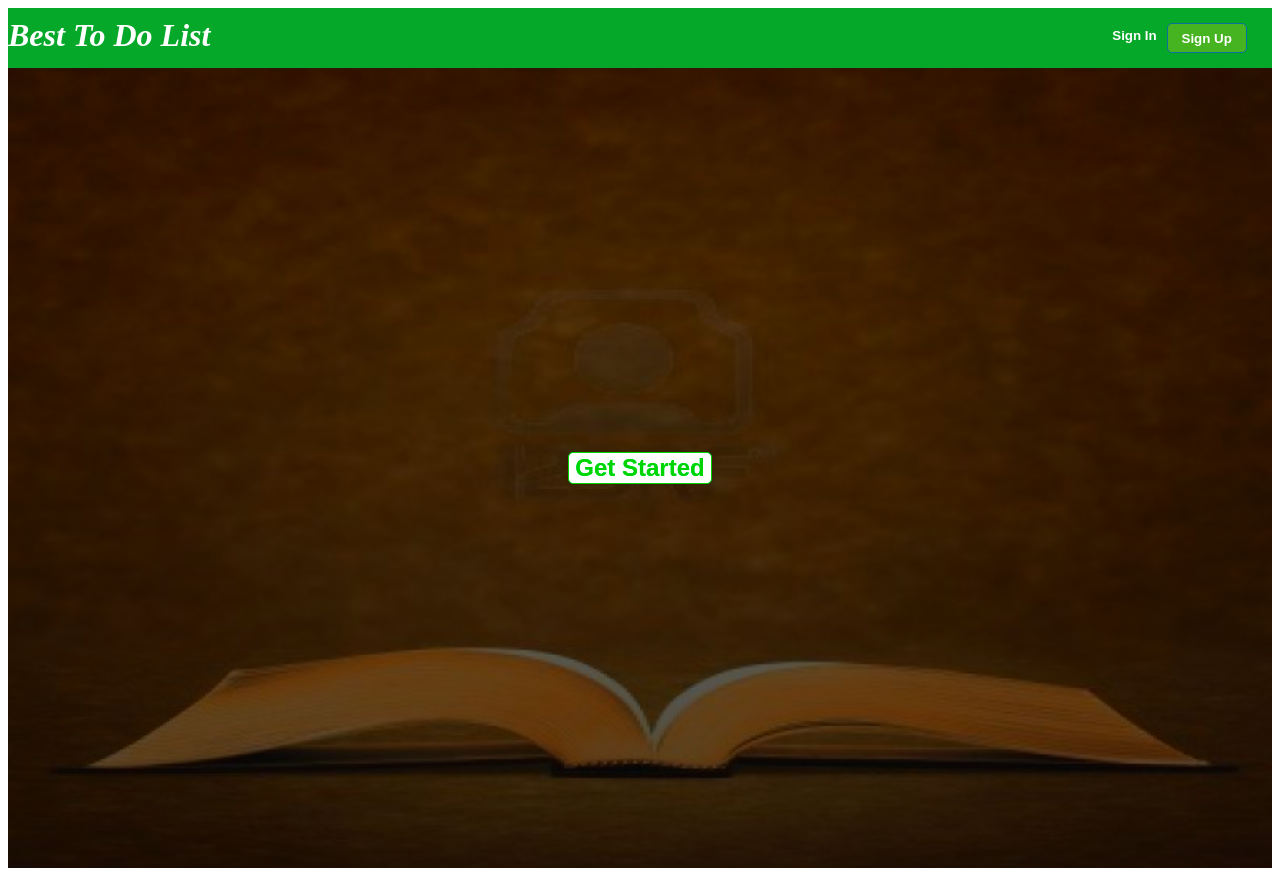
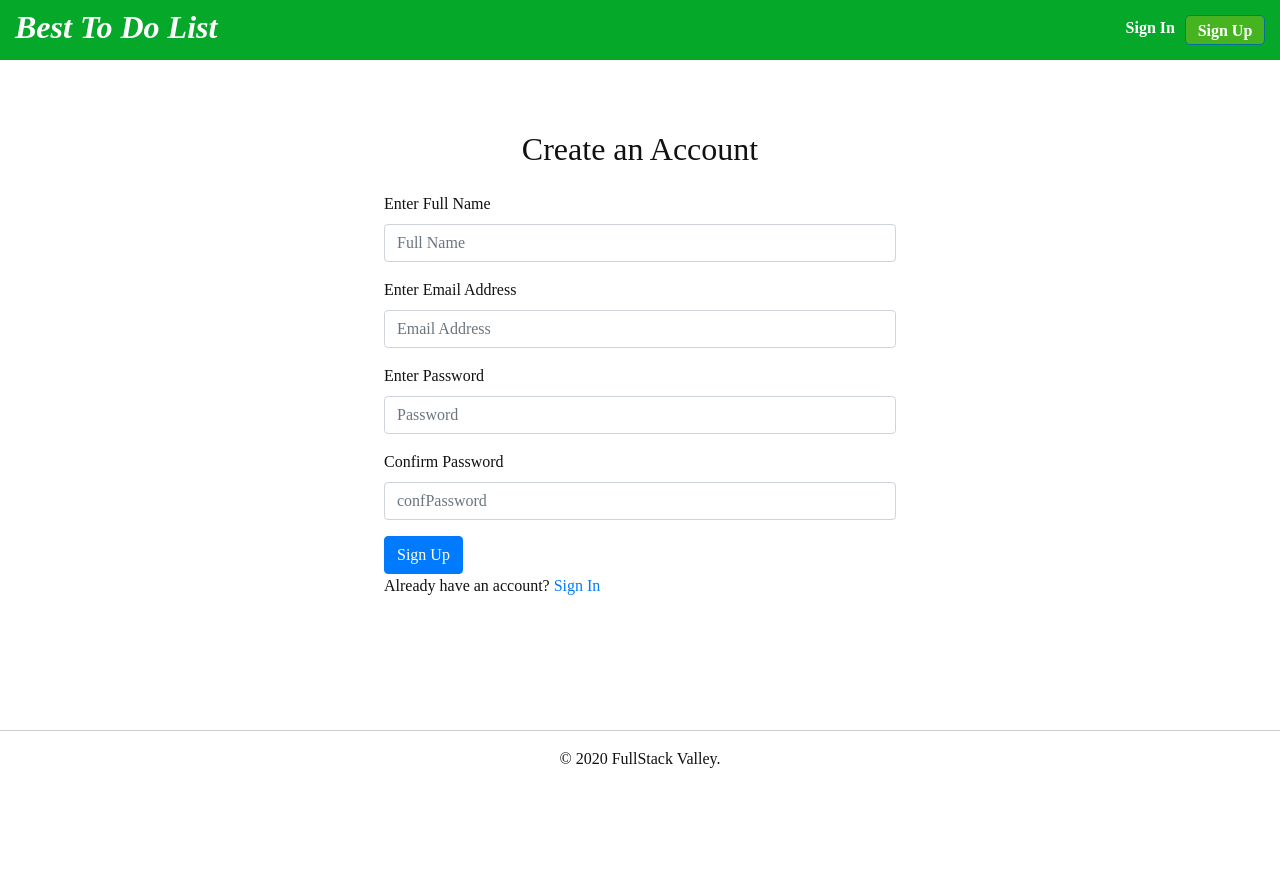
Before and after one commit to fadeomar/fullstack-todo, a React app in the folder client/: page /signup in a window 1280 px wide. After the commit the page ends 800 px from the top, so only its background shows below. Built offline with nearby package versions, Linux system fonts and the light colour scheme.

Commit message:
change redux by context (#9)
* create creatDataContext function using useReducer and createContext api

* use createDataContext to create authContext

* edit the signup aciton to sute the context

* add SIGNUP_USER_SUCESS case to the reducer

* create Footer

* create Layout

* del redux stuff

* add bootsrap

* install react router dom and classenames

* user router dom in the app

* create Wrapper container

* use navLink in the layout

* create Signup  component and use the context

* add validation inside onchange function

* add handleSubmit function

* add signup failure case in the auth reducer

* add initial state for the error

* get signup function from props

* use context to get signup action

* edi signup action in case error throgh the signup

* create sign in route

* add sign in tp the app

* edit the sign in action in case of success or fail

* add navLink for sign in in the navbar

* add initial state for signin error

* add cases for sign in in the auth reducer

```diff
--- a/client/public/index.html
+++ b/client/public/index.html
@@ -15,29 +15,23 @@
       user's mobile device or desktop. See https://developers.google.com/web/fundamentals/web-app-manifest/
     -->
     <link rel="manifest" href="%PUBLIC_URL%/manifest.json" />
-    <!--
-      Notice the use of %PUBLIC_URL% in the tags above.
-      It will be replaced with the URL of the `public` folder during the build.
-      Only files inside the `public` folder can be referenced from the HTML.
-
-      Unlike "/favicon.ico" or "favicon.ico", "%PUBLIC_URL%/favicon.ico" will
-      work correctly both with client-side routing and a non-root public URL.
-      Learn how to configure a non-root public URL by running `npm run build`.
-    -->
+    <link href="https://stackpath.bootstrapcdn.com/bootstrap/4.4.1/css/bootstrap.min.css" rel="stylesheet"
+      integrity="sha384-Vkoo8x4CGsO3+Hhxv8T/Q5PaXtkKtu6ug5TOeNV6gBiFeWPGFN9MuhOf23Q9Ifjh" crossorigin="anonymous">
     <title>React App</title>
+    <style>
+      * {
+        padding: 0;
+        margin: 0;
+        box-sizing: border-box;
+      }
+      body {
+        font-size: normal;
+        font-family: lora;
+        color: #111;
+      }
+    </style>
   </head>
   <body>
-    <noscript>You need to enable JavaScript to run this app.</noscript>
     <div id="root"></div>
-    <!--
-      This HTML file is a template.
-      If you open it directly in the browser, you will see an empty page.
-
-      You can add webfonts, meta tags, or analytics to this file.
-      The build step will place the bundled scripts into the <body> tag.
-
-      To begin the development, run `npm start` or `yarn start`.
-      To create a production bundle, use `npm run build` or `yarn build`.
-    -->
   </body>
 </html>
--- a/client/src/component/App.js
+++ b/client/src/component/App.js
@@ -1,14 +1,35 @@
-import React from 'react';
-import NavBar from '../component/Nav';
+import React, { useContext } from 'react';
 import Landing from '../component/Landing';
+import SignUp from './auth/SignUp';
+import SignIn from './auth/SignIn';
+import { Provider, Context } from '../context/authContext';
+import { Route, BrowserRouter as Router} from 'react-router-dom';
 
 function App() {
+  const { signUp, signIn } = useContext(Context)
   return (
     <div className="App">
-      <NavBar />
-      <Landing />
+      <Router>
+        <Route exact path="/" component={Landing}/>
+        <Route exact path="/signup" render={() => {
+          return <SignUp signUp={async (user) => {
+            await signUp(user)
+          }} />
+        }} />
+        <Route exact path="/signin" render={() => {
+          return <SignIn signIn={async (user) => {
+            await signIn(user)
+          }} />
+        }} />
+      </Router>
     </div>
   );
 }
 
-export default App;
+export default () => {
+  return (
+    <Provider >
+      <App />
+    </Provider>
+  )
+};
--- a/client/src/component/Landing/index.js
+++ b/client/src/component/Landing/index.js
@@ -1,8 +1,11 @@
 import React from 'react';
-import { Main } from './Styles'
+import { Main } from './Styles';
+import Navbar from '../Nav';
 
 const Landing = () => {
   return (
+    <>
+    <Navbar />
       <Main>
         <div className="container-fluid d-flex justify-content-center">
           <div className="row">
@@ -12,6 +15,7 @@ const Landing = () => {
           </div>
         </div>
       </Main>
+    </>
   )
 }
 
--- /dev/null
+++ b/client/src/component/Layout/Footer.js
@@ -0,0 +1,21 @@
+import React from 'react';
+import styled from 'styled-components';
+
+const Wrapper = styled.footer`
+  width: 100%;
+  height: 70px;
+  border-top: 1px solid #ccc;
+  background-color: #fff;
+  position: absolute;
+  bottom: 0;
+`;
+
+const Footer = () => {
+  return (
+    <Wrapper>
+      <p className="text-center mt-3">&copy; 2020 FullStack Valley.</p>
+    </Wrapper>
+  )
+}
+
+export default Footer
--- /dev/null
+++ b/client/src/component/Layout/Layout.js
@@ -0,0 +1,22 @@
+import React from 'react';
+import NavBar from '../Nav';
+import Footer from './Footer';
+import styled from 'styled-components';
+
+const Wrapper = styled.div`
+  width: 100%;
+  min-height: 100vh;
+  position: relative;
+`;
+
+const Layout = ({ children }) => {
+  return (
+    <Wrapper>
+      <NavBar />
+        {children}
+      <Footer />
+    </Wrapper>
+  )
+}
+
+export default Layout
--- a/client/src/component/Nav/index.js
+++ b/client/src/component/Nav/index.js
@@ -1,25 +1,11 @@
 import React from 'react';
 import { Nav } from './Styles';
-import { signUp, signIn } from '../../actions';
-import { connect } from 'react-redux';
-import axios from 'axios';
+import { NavLink } from 'react-router-dom';
+
 
 
 const NavBar = (props) => {
 
-  const handleSignUp = async () => {
-    await props.signUp({
-      name: 'client',
-      email: 'client@gmail.com',
-      password: '123456'
-    });
-  }
-  const handleSignIn = async () => {
-    await props.signIn({
-      email: 'client@gmail.com',
-      password: '123456'
-    });
-  }
 
   return (
     <Nav>
@@ -29,8 +15,12 @@ const NavBar = (props) => {
             <div className="logo"><a href="/">Best To Do List</a></div>
           </div>
           <div className="auth-btns col-md-7">
-            <button className="btn sign-up" onClick={handleSignUp}>Sign Up</button>
-            <button className="btn sign-in" onClick={handleSignIn}>Sign In</button>
+            <NavLink to="/signup" >
+            <button className="btn sign-up">Sign Up</button>
+            </NavLink>
+            <NavLink to="/signin" >
+            <button className="btn sign-in">Sign In</button>
+            </NavLink>
           </div>
         </div>
       </div>
@@ -38,9 +28,5 @@ const NavBar = (props) => {
   )
 };
 
-const mapStateToProps = ({ authReducer }) => {
-  console.log(authReducer)
-  return {...authReducer}
-};
 
-export default connect(mapStateToProps, { signUp, signIn })(NavBar);
+export default NavBar;
--- /dev/null
+++ b/client/src/component/auth/SignIn.js
@@ -0,0 +1,91 @@
+import React, { useState, useContext } from 'react';
+import classnames from 'classnames';
+import { NavLink } from 'react-router-dom';
+import Layout from '../Layout/Layout';
+import { AuthFormWrapper } from './Styles';
+import { Context } from '../../context/authContext';
+
+const SignIn = ({ signIn }) => {
+  const { state } = useContext(Context);
+  const [email, setemail] = useState('');
+  const [password, setpassword] = useState('');
+  const [emailErr, setemailErr] = useState('');
+  const [passwordErr, setpasswordErr] = useState('');
+
+  const handleChange = (e, name) => {
+    const user = {};
+    const emailRegEx = RegExp(
+      /^(([^<>()\[\]\\.,;:\s@"]+(\.[^<>()\[\]\\.,;:\s@"]+)*)|(".+"))@((\[[0-9]{1,3}\.[0-9]{1,3}\.[0-9]{1,3}\.[0-9]{1,3}])|(([a-zA-Z\-0-9]+\.)+[a-zA-Z]{2,}))$/
+    );
+    user[name] = e.target.value;
+    // validations
+    switch (name) {
+      case 'email':
+        setemail(user.email);
+        !emailRegEx.test(user.email) ? setemailErr('Invalid Email!') : setemailErr('');
+        break;
+      case 'password':
+        setpassword(user.password);
+        user.password.length < 8 ? setpasswordErr('Password must be at least 8 characters!') : setpasswordErr('');
+        break;
+      default:
+        break;
+    }
+  }
+
+  const handleSignIn = async (e) => {
+    e.preventDefault();
+    if (email && password && !emailErr && !passwordErr) {
+      await signIn({ email, password });
+    }
+  }
+
+  return (
+    <Layout>
+      <AuthFormWrapper>
+        <h2 className="text-center">Sign In</h2>
+        {state.signInErr && <div className="alert alert-danger text-center">
+          <span className="text-danger text-capitalize">{state.signInErr}</span>
+        </div>}
+        <form className="mt-4" onSubmit={handleSignIn}>
+          <div className="form-group">
+            <label htmlFor="email">Enter Email Address</label>
+            <input
+              type="email"
+              name="email"
+              className={classnames(
+                "form-control",
+                { 'is-invalid': emailErr, 'is-valid': !emailErr && email.length }
+              )}
+              id="email"
+              placeholder="Email Address"
+              onChange={(e) => handleChange(e, 'email')}
+            />
+            {emailErr && <small className="text-danger">{emailErr}</small>}
+          </div>
+          <div className="form-group">
+            <label htmlFor="password">Enter Password</label>
+            <input
+              type="password"
+              name="password"
+              className={classnames(
+                "form-control",
+                { 'is-invalid': passwordErr, 'is-valid': !passwordErr && password.length }
+              )}
+              id="password"
+              placeholder="Password"
+              onChange={(e) => handleChange(e, 'password')}
+            />
+            {passwordErr && <small className="text-danger">{passwordErr}</small>}
+          </div>
+          <input type="submit" className="btn btn-primary" value="Sign In" />
+        </form>
+        <p className="float-left">
+          Don't yet have an account? <NavLink to="/signup">Sign Up</NavLink>
+        </p>
+      </AuthFormWrapper>
+    </Layout>
+  )
+}
+
+export default SignIn
--- /dev/null
+++ b/client/src/component/auth/SignUp.js
@@ -0,0 +1,134 @@
+import React, {useState, useContext} from 'react';
+import classnames from 'classnames';
+import {NavLink} from 'react-router-dom';
+import Layout from '../Layout/Layout';
+import { AuthFormWrapper } from './Styles';
+import { Context } from '../../context/authContext';
+
+const SignUp = ({ signUp }) => {
+  const { state } = useContext(Context);
+  const [name, setname] = useState('');
+  const [email, setemail] = useState('');
+  const [password, setpassword] = useState('');
+  const [confPassword, setconfPassword] = useState('');
+  const [nameErr, setnameErr] = useState('');
+  const [emailErr, setemailErr] = useState('');
+  const [passwordErr, setpasswordErr] = useState('');
+  const [confPasswordErr, setconfPasswordErr] = useState('');
+  const handleSignUp = async (e) => {
+    e.preventDefault();
+    if (name && email && password && confPassword && !nameErr && !emailErr && !passwordErr && !confPasswordErr) {
+      await signUp({ name, email, password });
+      console.log('vvvv', state)
+    }
+  }
+  const handleChange = (e) => {
+    // email adress regx
+    const emailRegEx = RegExp(
+      /^(([^<>()\[\]\\.,;:\s@"]+(\.[^<>()\[\]\\.,;:\s@"]+)*)|(".+"))@((\[[0-9]{1,3}\.[0-9]{1,3}\.[0-9]{1,3}\.[0-9]{1,3}])|(([a-zA-Z\-0-9]+\.)+[a-zA-Z]{2,}))$/
+    );
+    const name = e.target.name;
+    const value = e.target.value;
+    // validations
+    switch (name) {
+      case 'name':
+        setname(value);
+        value.length < 3 ? setnameErr('Name must be at least 3 characters!') : setnameErr('');
+        break;
+      case 'email':
+        setemail(value);
+        !emailRegEx.test(value) ? setemailErr('Invalid Email!') : setemailErr('');
+        break;
+      case 'password':
+        setpassword(value);
+        value.length < 8 ? setpasswordErr('Password must be at least 8 characters!') : setpasswordErr('');
+        break;
+      case 'confPassword':
+        setconfPassword(value);
+        value !== password ? setconfPasswordErr('Passwords do not match!') : setconfPasswordErr('');
+        break;
+      default:
+        break;
+    }
+
+
+  };
+  return (
+    <Layout>
+      <AuthFormWrapper>
+        <h2 className="text-center">Create an Account</h2>
+        {state.signUpErr && <div className="alert alert-danger text-center">
+          <span className="text-danger text-capitalize">{state.signUpErr}</span>
+          </div>}
+        <form className="mt-4" onSubmit={handleSignUp}>
+          <div className="form-group">
+            <label htmlFor="name">Enter Full Name</label>
+            <input
+              type="text"
+              name="name"
+              className={classnames(
+                "form-control",
+                { 'is-invalid': nameErr, 'is-valid': !nameErr && name.length }
+              )}
+              id="name"
+              placeholder="Full Name"
+              onChange={(e) => handleChange(e, 'name')}
+            />
+            {nameErr && <small className="text-danger">{nameErr}</small>}
+          </div>
+          <div className="form-group">
+            <label htmlFor="email">Enter Email Address</label>
+            <input
+              type="email"
+              name="email"
+              className={classnames(
+                "form-control",
+                { 'is-invalid': emailErr, 'is-valid': !emailErr && email.length }
+              )}
+              id="email"
+              placeholder="Email Address"
+              onChange={(e) => handleChange(e, 'email')}
+            />
+            {emailErr && <small className="text-danger">{emailErr}</small>}
+          </div>
+          <div className="form-group">
+            <label htmlFor="password">Enter Password</label>
+            <input
+              type="password"
+              name="password"
+              className={classnames(
+                "form-control",
+                { 'is-invalid': passwordErr, 'is-valid': !passwordErr && password.length }
+              )}
+              id="password"
+              placeholder="Password"
+              onChange={(e) => handleChange(e, 'password')}
+            />
+            {passwordErr && <small className="text-danger">{passwordErr}</small>}
+          </div>
+          <div className="form-group">
+            <label htmlFor="Confirm Password">Confirm Password</label>
+            <input
+              type="password"
+              name="confPassword"
+              className={classnames(
+                "form-control",
+                { 'is-invalid': confPasswordErr, 'is-valid': !confPasswordErr && confPassword.length }
+              )}
+              id="confPassword"
+              placeholder="confPassword"
+              onChange={(e) => handleChange(e, 'confPassword')}
+            />
+            {confPasswordErr && <small className="text-danger">{confPasswordErr}</small>}
+          </div>
+          <input type="submit" className="btn btn-primary" value="Sign Up"/>
+        </form>
+        <p className="float-left">
+          Already have an account? <NavLink to="signin">Sign In</NavLink>
+        </p>
+      </AuthFormWrapper>
+    </Layout>
+  )
+}
+
+export default SignUp;
--- /dev/null
+++ b/client/src/component/auth/Styles.js
@@ -0,0 +1,7 @@
+import styled from 'styled-components';
+
+export const AuthFormWrapper = styled.div`
+  width: 40%;
+  border-radius: 5px;
+  margin: 70px auto;
+`;
--- /dev/null
+++ b/client/src/context/authContext.js
@@ -0,0 +1,16 @@
+import createDataContext from './createDataContext';
+import authReducer from '../reducers/auth';
+import { signUp, signIn } from '../actions';
+
+export const initialState = {
+  user: null,
+  isAuthenticated: false,
+  signUpErr: null,
+  signInErr: null,
+};
+
+export const { Context, Provider } = createDataContext(
+  authReducer,
+  { signUp, signIn },
+  initialState,
+)
--- /dev/null
+++ b/client/src/context/createDataContext.js
@@ -0,0 +1,22 @@
+import React, { useReducer, createContext } from 'react';
+
+export default (reducer, actions, initialState) => {
+  const Context = createContext();
+
+  const Provider = ({ children }) => {
+    const [state, dispatch] = useReducer(reducer, initialState);
+
+    // actions = { signUp: (dispatch) => (user) => {}}
+    const boundActions = {};
+    for (let key in actions) {
+      boundActions[key] = actions[key](dispatch);
+    }
+
+    return (
+      <Context.Provider value={{ state, ...boundActions }}>
+        {children}
+      </Context.Provider>
+    );
+  }
+  return { Context, Provider };
+};
--- a/client/src/index.js
+++ b/client/src/index.js
@@ -1,14 +1,11 @@
 import React from 'react';
 import ReactDOM from 'react-dom';
-import { Provider } from 'react-redux';
-import store from './store';
 import App from './component/App';
 
 ReactDOM.render(
- <Provider store={store}>
     <React.StrictMode>
     <App />
   </React.StrictMode>
- </Provider>,
+ ,
   document.getElementById('root')
 );
--- a/client/src/reducers/index.js
+++ /dev/null
@@ -1,6 +0,0 @@
-import { combineReducers } from 'redux';
-import authReducer from './auth';
-
-export default combineReducers({
-  authReducer
-});
```
Also changed, not shown: client/package.json (+6 -4 lines), client/src/actions/authAction.js (+18 -6 lines), client/src/reducers/auth.js (+7 -6 lines), client/src/store.js (deleted, +0 -12 lines), 1 other file. Lines whose indentation alone changed are shown as unchanged.
